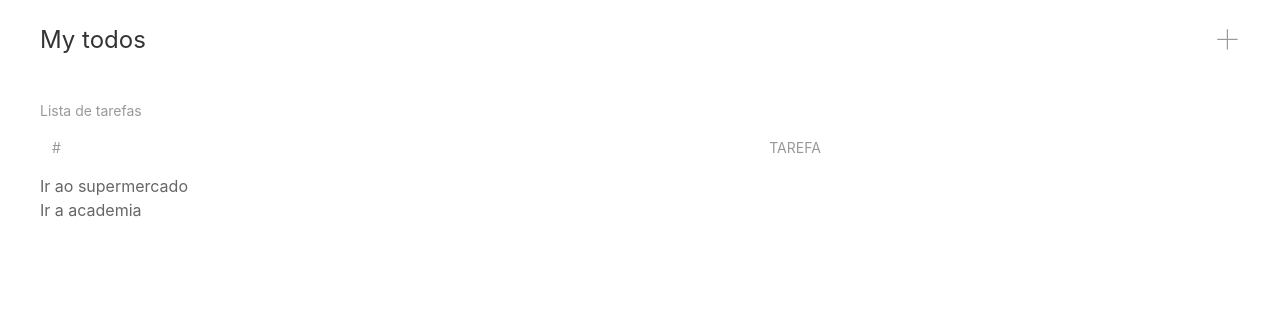
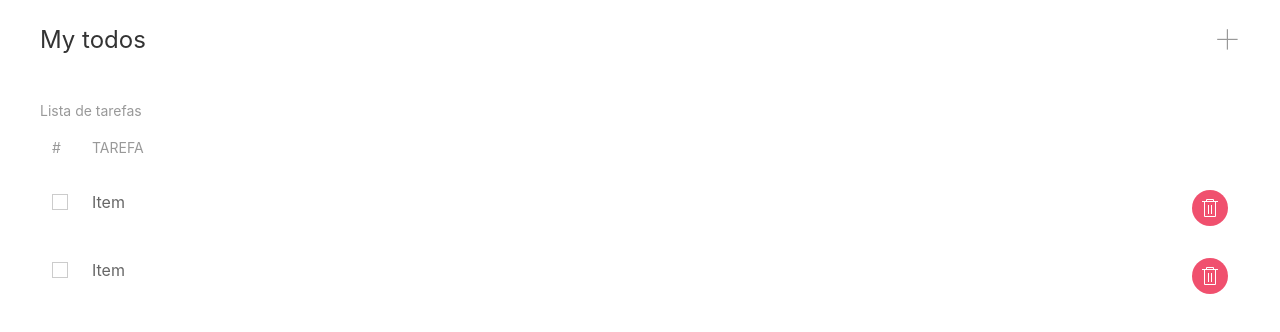
Before and after one commit to danielmartins04/todo-react, a React (Create React App) app: page / in a window 1280 px wide. Shown: the top 332 px of the page. Built offline with nearby package versions, Linux system fonts and the light colour scheme.

Commit message:
crinado TodoListItem

```diff
--- a/src/components/TodoList.tsx
+++ b/src/components/TodoList.tsx
@@ -1,5 +1,6 @@
 import React from 'react';
 import { Todo } from '../models/Todo';
+import TodoListItem from './TodoListItem';
 
 const TodoList = () => {
     const todos: Todo[] = [
@@ -21,7 +22,7 @@
             <tbody>
                 {
                     todos.map(
-                        todo => (<div key={todo.id}>{todo.title}</div>)
+                        todo => (<TodoListItem key={todo.id}></TodoListItem>)
                     )
                 }
             </tbody>
--- /dev/null
+++ b/src/components/TodoListItem.tsx
@@ -0,0 +1,20 @@
+import React from 'react';
+
+const TodoListItem = () => {
+    return (
+        <tr className="uk-animation-slide-bottom-medium">
+            <td className="uk-width-auto">
+                <label>
+                    <input className="uk-checkbox" type="checkbox" />
+                </label>
+            </td>
+
+            <td className="uk-width-expand">Item</td>
+            <td className="uk-width-auto">
+                <button className="uk-icon-button uk-button-danger" uk-icon="trash"></button>
+            </td>
+        </tr>
+    );
+}
+
+export default TodoListItem;
```
